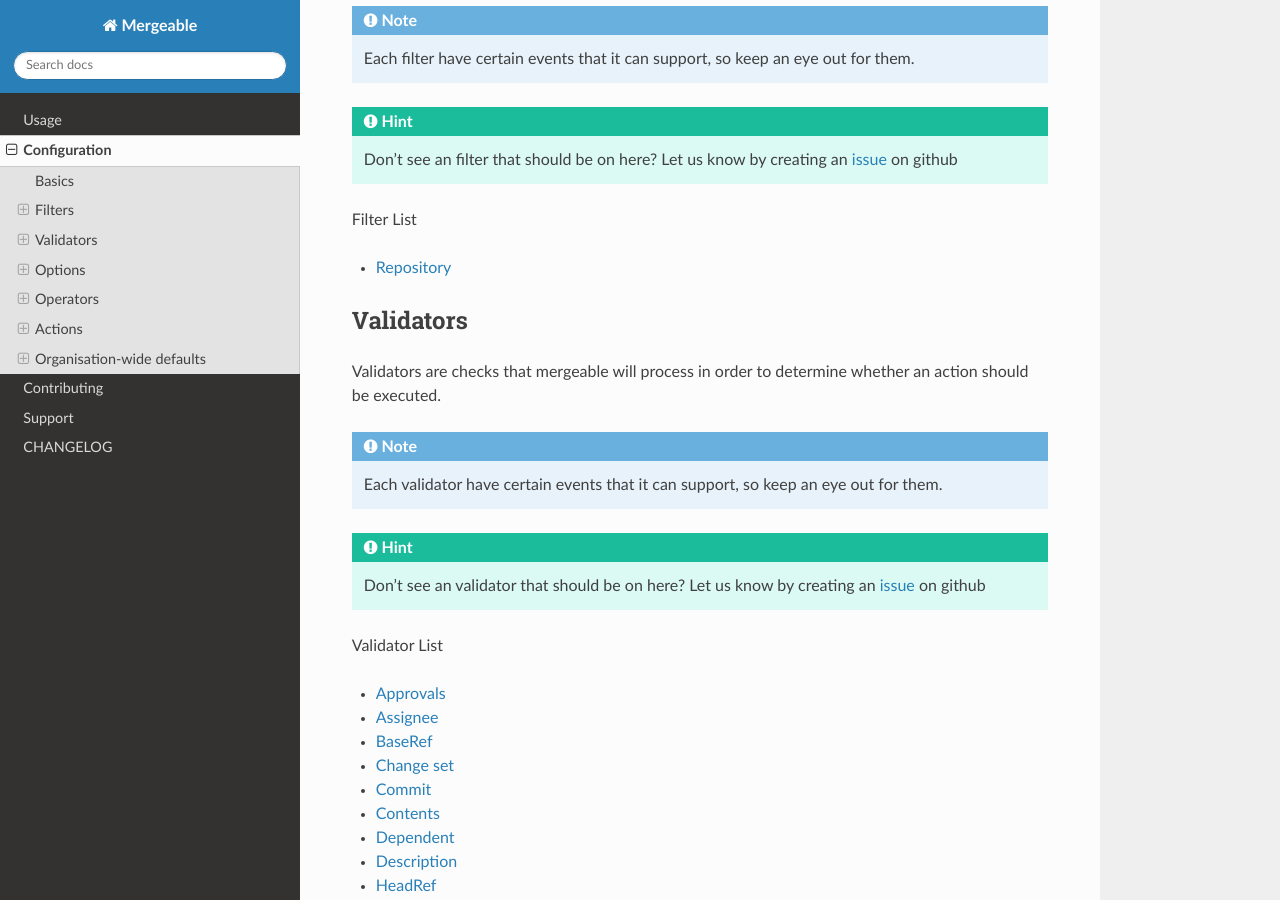
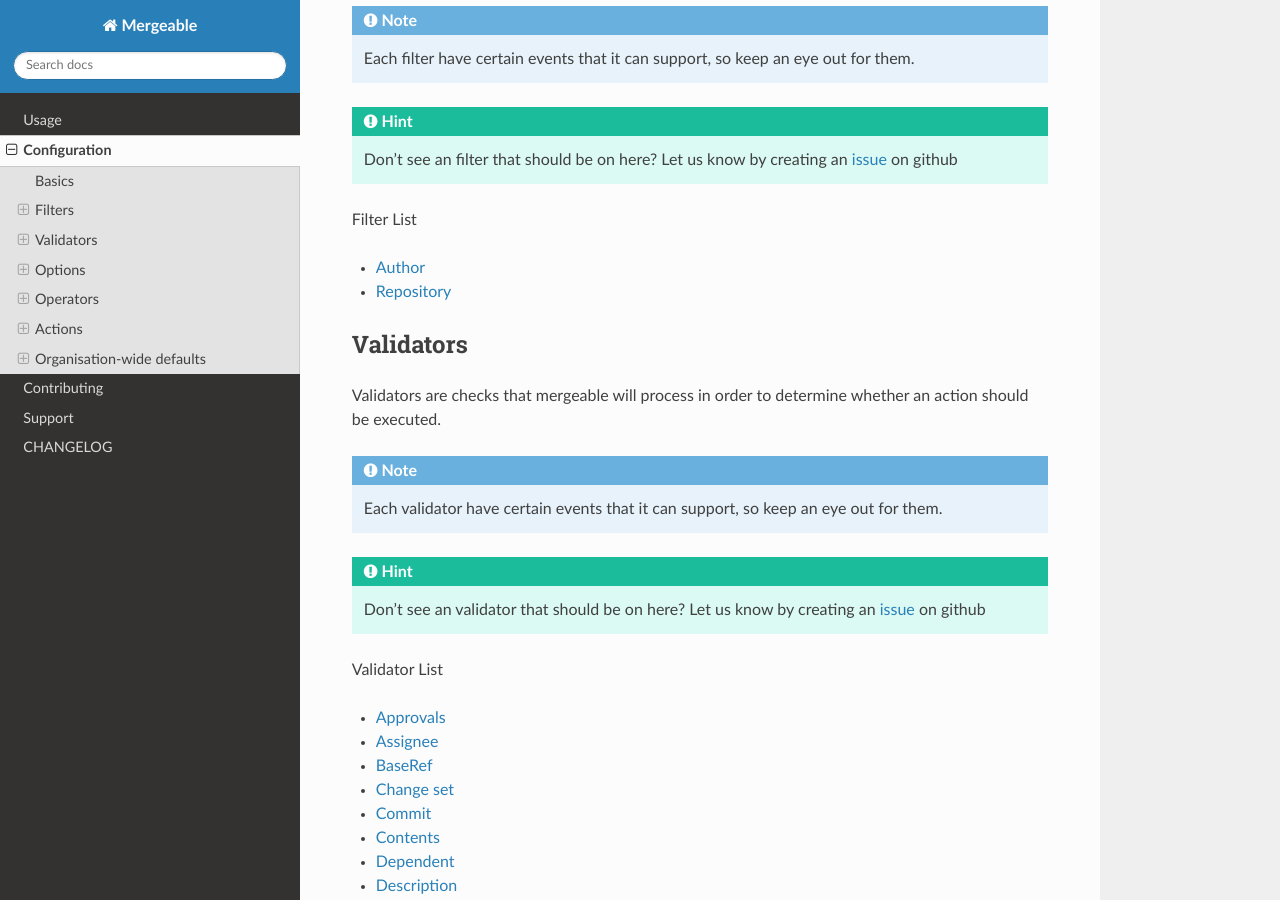
Before and after one commit to mergeability/mergeable, a Sphinx documentation site: the page built from docs/configuration.rst, in a window 1280 px wide and 900 px high, scrolled down 1564 px. Built offline with Sphinx 7.4.7 and the Read the Docs theme 2.0.0, drawn with Linux system fonts in a browser that asks for light colours; pages that are not in the unit, such as notebooks, are missing from menus.

Commit message:
docs: add new filter to list

```diff
--- a/docs/configuration.rst
+++ b/docs/configuration.rst
@@ -71,6 +71,7 @@
 Filter List
 
 .. toctree::
+    filters/author.rst
     filters/repository.rst
 
 Validators
```
